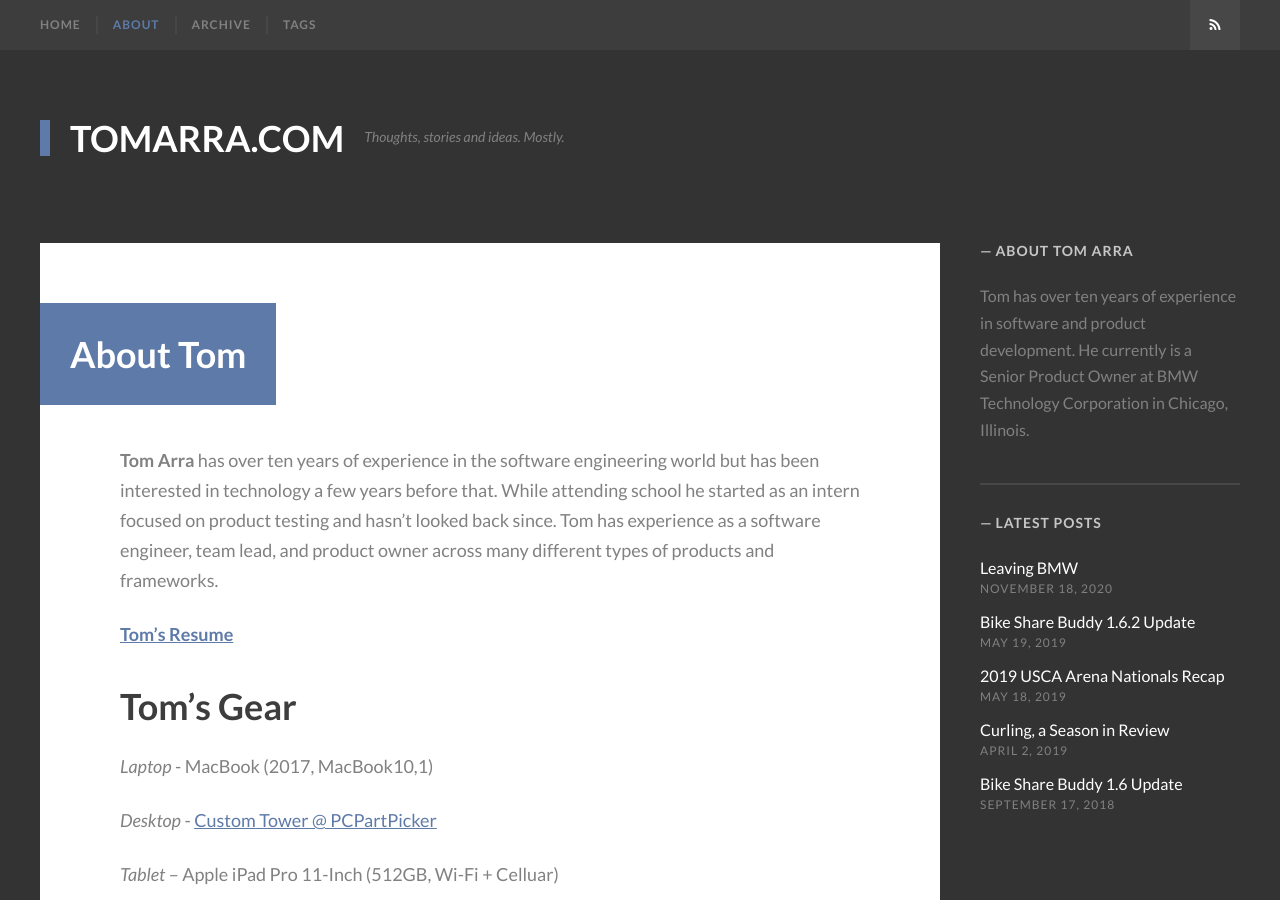
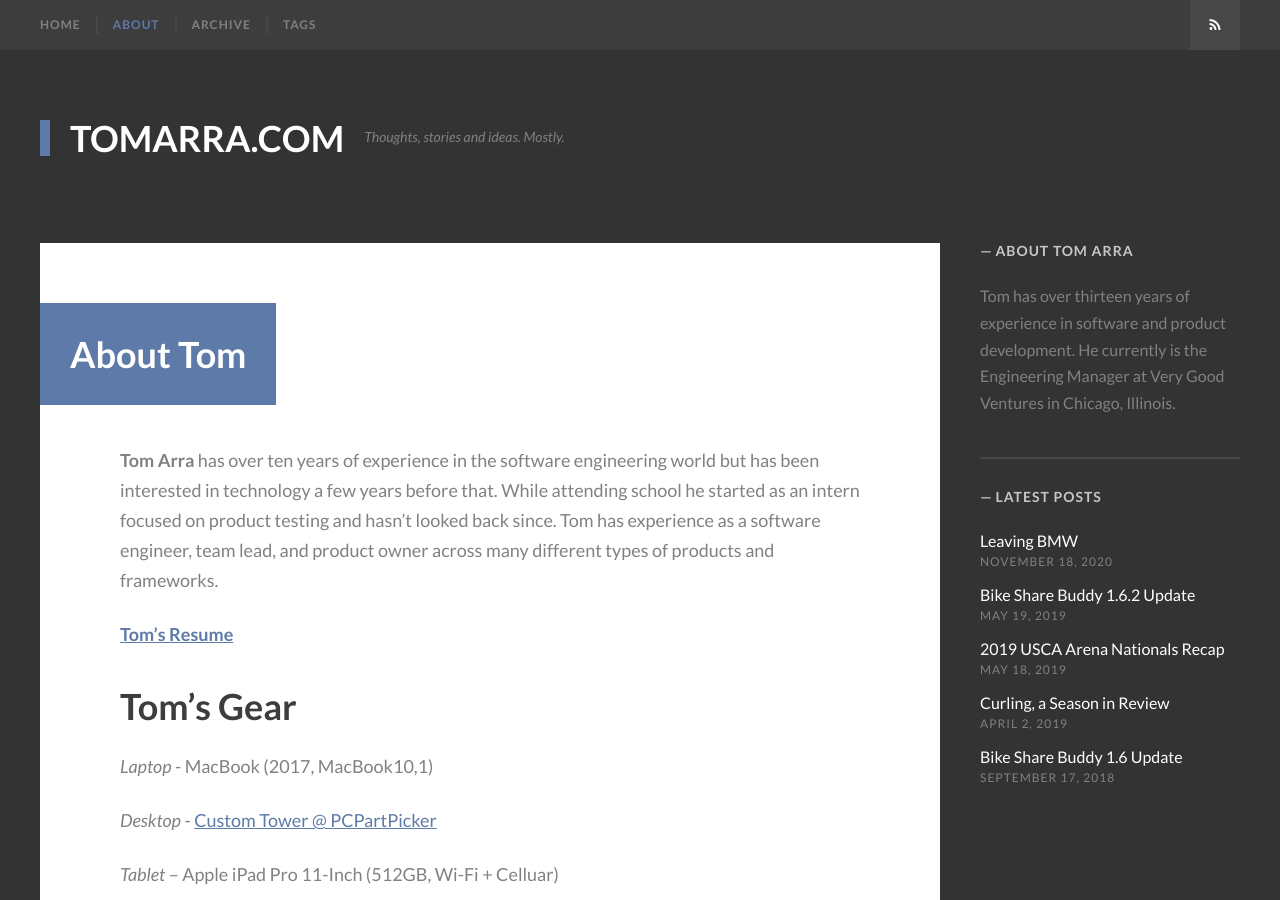
Before and after one commit to tomarra/tomarra.github.io, a Jekyll site: the page built from about.md, in a window 1280 px wide and 900 px high. Built offline with Jekyll 4.4.1, drawn with Linux system fonts in a browser that asks for light colours; some web fonts are replaced.

Commit message:
Update _config.yml

```diff
--- a/_config.yml
+++ b/_config.yml
@@ -30,7 +30,7 @@
 
 # Author information - author info at the bottom of the post
 author_name: "Tom Arra"
-author_bio: "Tom has over ten years of experience in software and product development. He currently is a Senior Product Owner at BMW Technology Corporation in Chicago, Illinois."
+author_bio: "Tom has over thirteen years of experience in software and product development. He currently is the Engineering Manager at Very Good Ventures in Chicago, Illinois."
 author_url:
 author_location:
 author_image:
```
